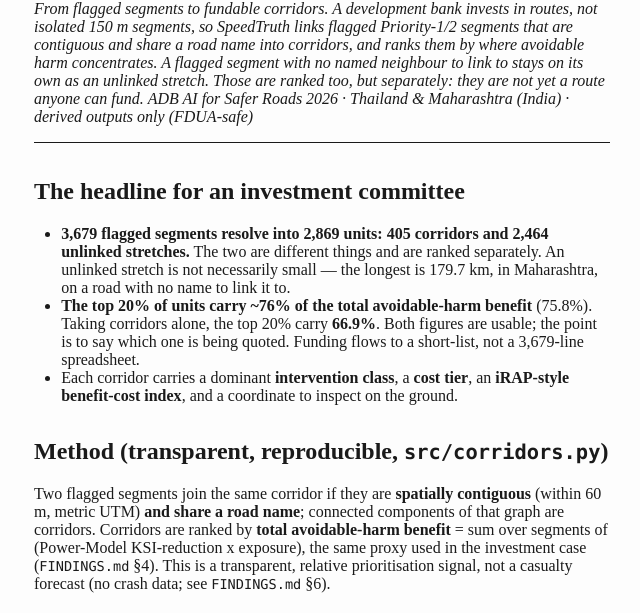
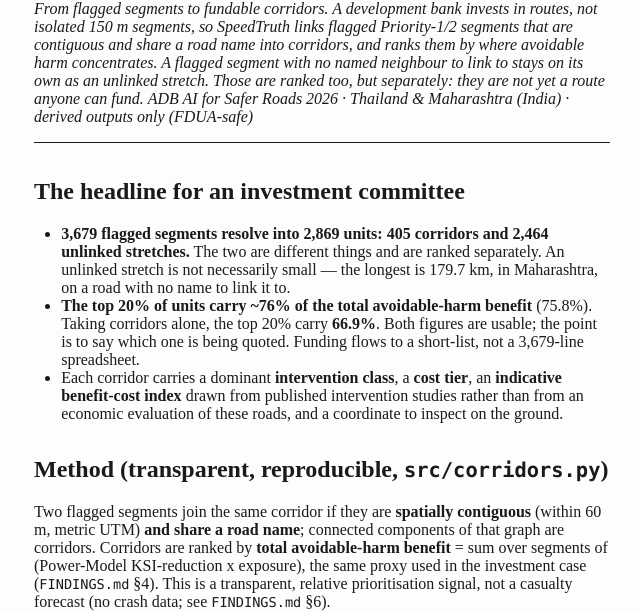
Before and after one commit to hildahanyuwang/speedtruth, a plain HTML site: page CORRIDORS.html in a window 1280 px wide. Shown: the part 190-803 px from the top of the page, without its empty margins (318-958 px from the left). Drawn offline with Linux system fonts and the light colour scheme.

Commit message:
Finish a wording fix that had only ever been applied to one of five files
CHANGELOG_PHASE2.md item 5 records two changes made after the Phase 1 review:
"iRAP-style" dropped, and a reliability claim replaced with the blind test as it
stands. Both were made to index.html. A sweep of the whole repository found the
banned wordings still live in four other files, and two more of the same kind
that the review would have caught had it reached them.

  CORRIDORS.md/.html   "an iRAP-style benefit-cost index"
  ADOPTION.md          "iRAP-style assessor"
  IMAGERY_VERIFICATION "the model's 'safe' calls are highly reliable (7/8)"
  IMAGERY_VERIFICATION closing takeaway: "validated end-to-end (90% vs human,
                       100% across two models)"
  FINDINGS.md/.html    "39 dangerous roads", and 90% without its caveat

The benefit-cost index is now described as indicative and drawn from published
intervention studies rather than from an economic evaluation of these roads.
The 7-of-8 figure is reported as a count, with the note that eight is too small
a denominator to carry a reliability claim. The closing takeaway no longer
compresses three checks of different strength into one word: the independent
signal, the 90% (28 of 31) consistency check against a rating by the author who
knew the experimental design, and the 100% against a second model of the same
family, which shows the read is stable rather than correct.

The 39 are stated as what they are: segments the imagery promoted from the
bottom two tiers to Priority 1, because the photograph showed a pedestrian
street where no school or market was tagged.

FINDINGS.md and IMAGERY_VERIFICATION.md each opened with a note saying the
Phase 1 wording was unchanged. That stopped being true with this commit and
with the corridor correction before it, so both notes now list what was changed
and when. A document that says it is unchanged while being changed is the one
failure this project cannot afford.

No number moves. reproduce.py still reports 44 of 61 checked here and 0
mismatched.

```diff
--- a/CORRIDORS.html
+++ b/CORRIDORS.html
@@ -185,9 +185,10 @@ investment committee</h2>
 <li><strong>The top 20% of units carry ~76% of the total avoidable-harm benefit</strong> (75.8%). Taking corridors alone, the top 20% carry <strong>66.9%</strong>. Both figures are usable; the point is to say which one is being quoted. Funding flows to a short-list, not a
 3,679-line spreadsheet.</li>
 <li>Each corridor carries a dominant <strong>intervention
-class</strong>, a <strong>cost tier</strong>, an <strong>iRAP-style
-benefit-cost index</strong>, and a coordinate to inspect on the
-ground.</li>
+class</strong>, a <strong>cost tier</strong>, an <strong>indicative
+benefit-cost index</strong> drawn from published intervention studies rather
+than from an economic evaluation of these roads, and a coordinate to inspect on
+the ground.</li>
 </ul>
 <h2 id="method-transparent-reproducible-srccorridors.py">Method
 (transparent, reproducible, <code>src/corridors.py</code>)</h2>
```
Also changed, not shown: FINDINGS.html (+3 -2 lines), 4 other files.
